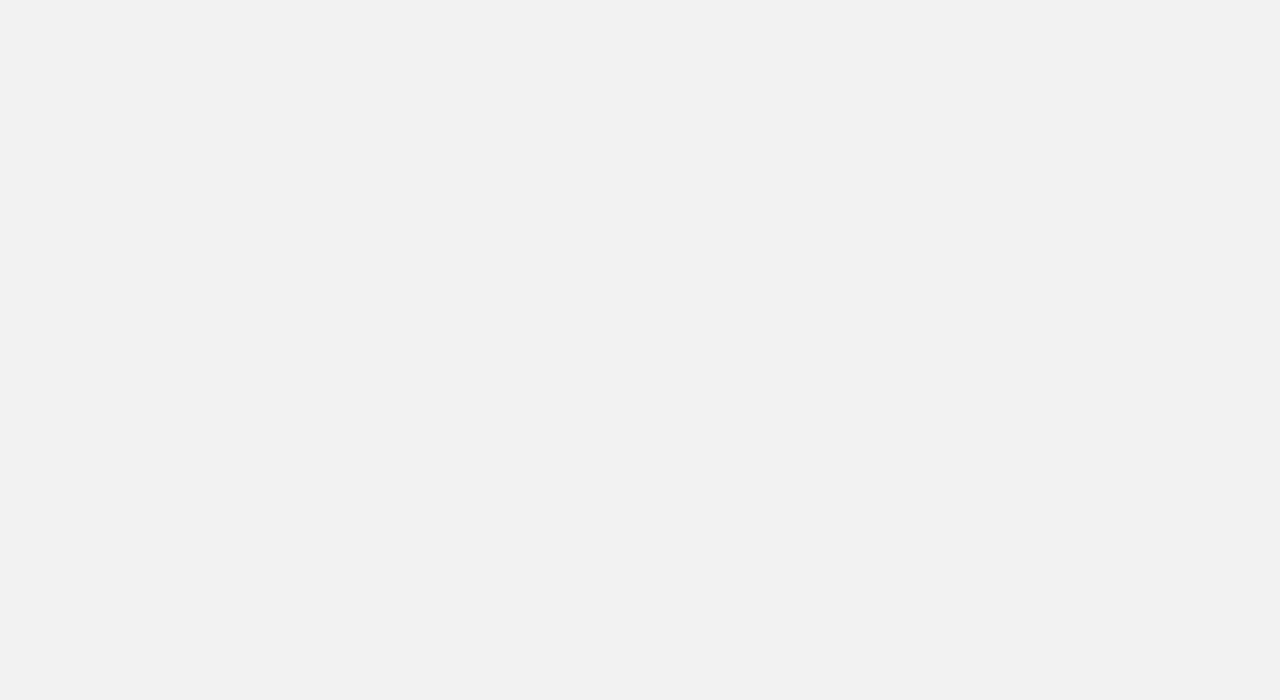
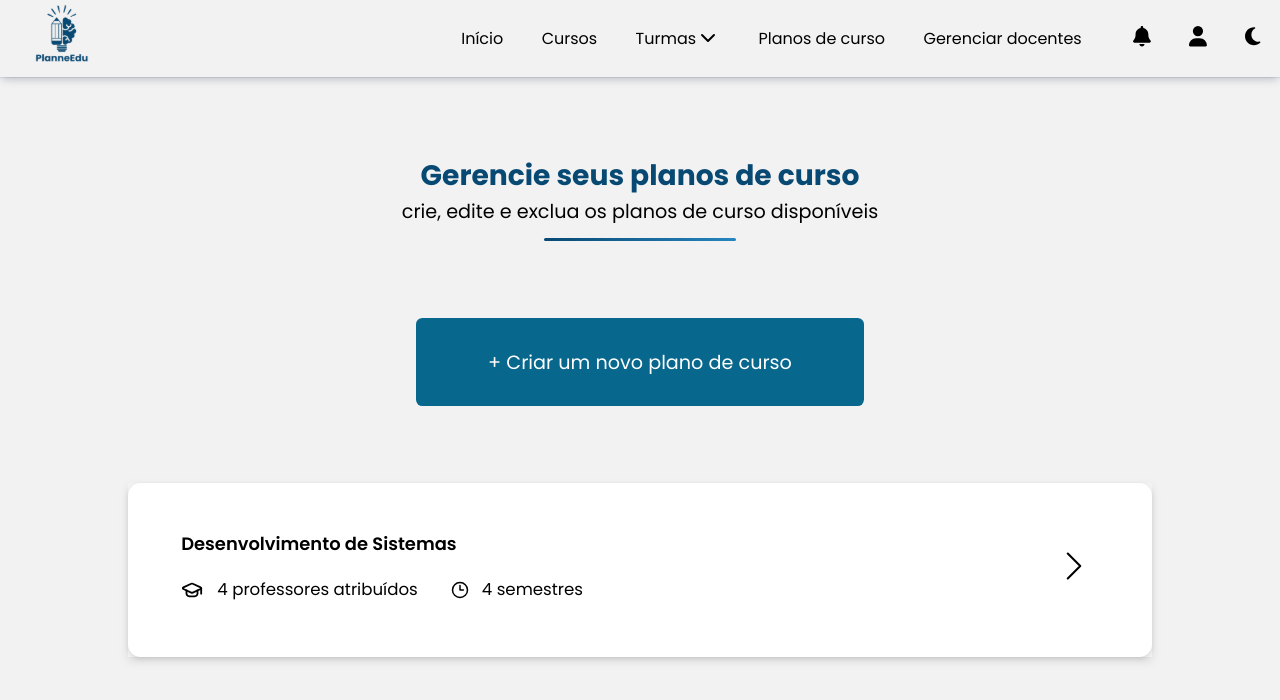
Before and after one commit to larissacoelho21/PlanneEdu-FrontEnd, a React (Vite) app in the folder PlanneEdu_Front/: page /planocursoopp in a window 1280 px wide. Before the commit this address had no page. Shown: the top 700 px of the page. Built offline with nearby package versions, Linux system fonts and the light colour scheme.

Commit message:
Atualizando página PlanoCursoOpp

```diff
--- /dev/null
+++ b/PlanneEdu_Front/src/Css/Opp/PlanoCursoOpp.css
@@ -0,0 +1,22 @@
+.Card-plano {
+  background-color: #fff;
+  border-radius: 1vw;
+  box-shadow: 0 4px 8px rgba(0, 0, 0, 0.1);
+  background-color: var(--white);
+  width: 100%;
+  border-radius: 1vw;
+  box-shadow: 0 2px 4px rgba(0, 0, 0, 0.1);
+  padding: 3.5vw 4vw;
+  display: flex;
+  justify-content: space-between;
+  align-items: center;
+  cursor: pointer;
+  border: 2px solid #c3c6ce;
+  border: 2px solid transparent;
+  transition: 0.35s ease-out;
+}
+
+.Card-plano:hover {
+  border: 2px solid var(--blue-one);
+  transform: scale(1.015);
+}
--- /dev/null
+++ b/PlanneEdu_Front/src/Pages/Opp/PlanoCursoOpp.tsx
@@ -0,0 +1,42 @@
+import { NavBarOpp } from "../../Components/Opp/NavBar-Opp/navBarOpp";
+import "../../Css/Opp/PlanoCursoOpp.css";
+import { Clock3, GraduationCap } from "lucide-react";
+import { ChevronRight } from "lucide-react";
+
+export function PlanoCursoOpp() {
+  return (
+    <section className="homeTeacher">
+      <NavBarOpp />
+      <div className="introTeacher">
+        <h1>Gerencie seus planos de curso</h1>
+        <h2>crie, edite e exclua os planos de curso disponíveis</h2>
+        <hr />
+      </div>
+
+      <div className="buttons-class">
+        <button>+ Criar um novo plano de curso</button>
+      </div>
+
+      <div className="cards-cursosopp">
+        <div className="Card-plano">
+          <div className="Data-curso">
+            <h3 className="Subject">Desenvolvimento de Sistemas</h3>
+            <div className="Info">
+              <div className="semester-curso">
+                <GraduationCap size={22} />
+                <h1>4 professores atribuídos</h1>
+              </div>
+              <div className="Class-curso">
+                <Clock3 size={18} />
+                <p>4 semestres</p>
+              </div>
+            </div>
+          </div>
+          <div className="Arrow">
+            <ChevronRight size={50} color="black" strokeWidth={1} />
+          </div>
+        </div>
+      </div>
+    </section>
+  );
+}
--- a/PlanneEdu_Front/src/Router.tsx
+++ b/PlanneEdu_Front/src/Router.tsx
@@ -14,6 +14,7 @@ import { AddPlans } from './Pages/Teacher/AddPlans';
 import { HomeOpp } from './Pages/Opp/HomeOpp';
 import { CursosOpp } from './Pages/Opp/CursosOpp';
 import { TurmaOpp } from './Pages/Opp/TurmaOpp';
+import { PlanoCursoOpp } from './Pages/Opp/PlanoCursoOpp';
 
 //criando rotas e caminhos
 const Router: React.FC = () => {
@@ -35,6 +36,7 @@ const Router: React.FC = () => {
                     <Route path='homeopp' element={<HomeOpp/>}/>
                     <Route path='cursosopp' element={<CursosOpp/>}/>
                     <Route path='turmaopp' element={<TurmaOpp/>}/>
+                    <Route path='planocursoopp' element={<PlanoCursoOpp/>}/>
                 </Routes>
         </BrowserRouter>
 
```
